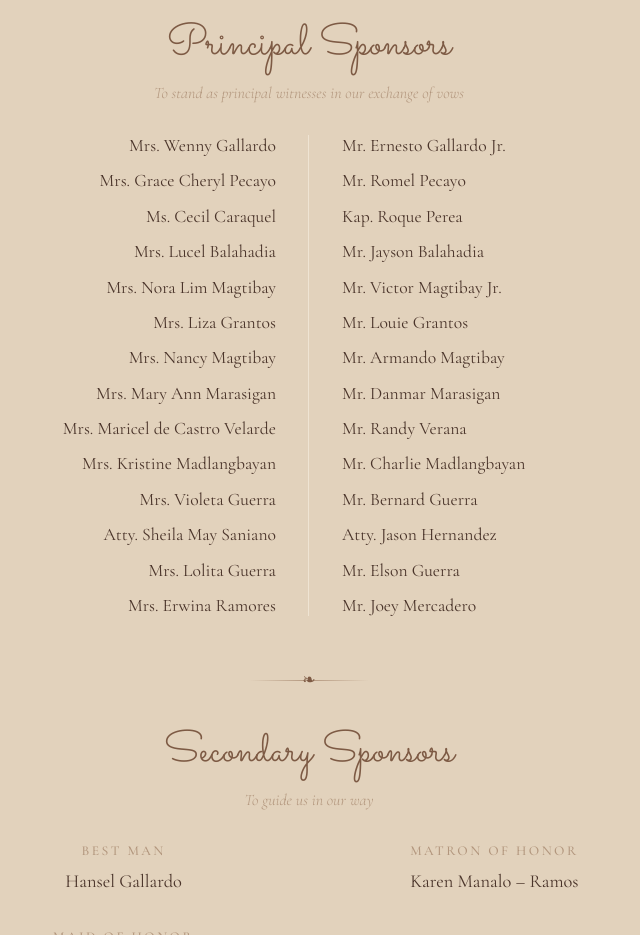
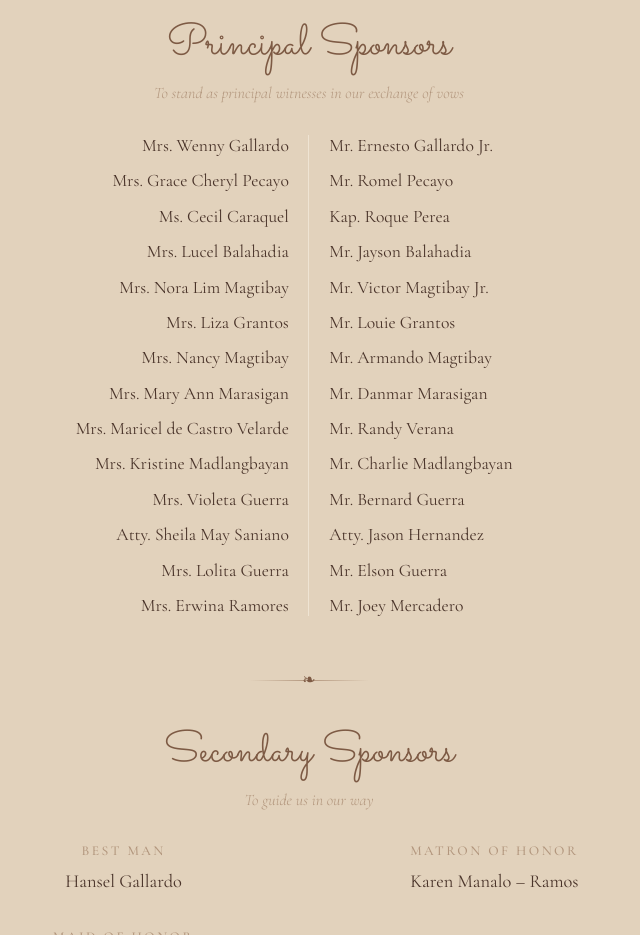
Before and after one commit to Rencieyyyy/wedding, a plain HTML site: page home.html in a window 1280 px wide. Shown: the part 2800-3735 px from the top of the page, without its empty margins (331-971 px from the left). Drawn offline with nearby package versions, Linux system fonts and the light colour scheme; a web font is replaced by a local one.

Commit message:
name fix

```diff
--- a/home.css
+++ b/home.css
@@ -588,7 +588,7 @@ html, body {
   display: grid;
   grid-template-columns: 1fr 2px 1fr;
   grid-template-rows: repeat(14, auto);
-  column-gap: 2rem;
+  column-gap: 1.2rem;
   max-width: 740px;
   margin: 0 auto;
 }
@@ -602,7 +602,7 @@ html, body {
 }
 
 .sponsors-col p {
-  font-size: 1.1rem;
+  font-size: clamp(0.82rem, 2.6vw, 1.1rem);
   font-weight: 400;
   color: var(--brown-dark);
   margin: 0;
@@ -610,11 +610,12 @@ html, body {
   display: flex;
   align-items: center;
   justify-content: flex-end;
+  white-space: nowrap;
 }
-
 .sponsors-col.right p {
   text-align: left;
   justify-content: flex-start;
+  white-space: nowrap;
 }
 
 .sponsors-rule {
```
